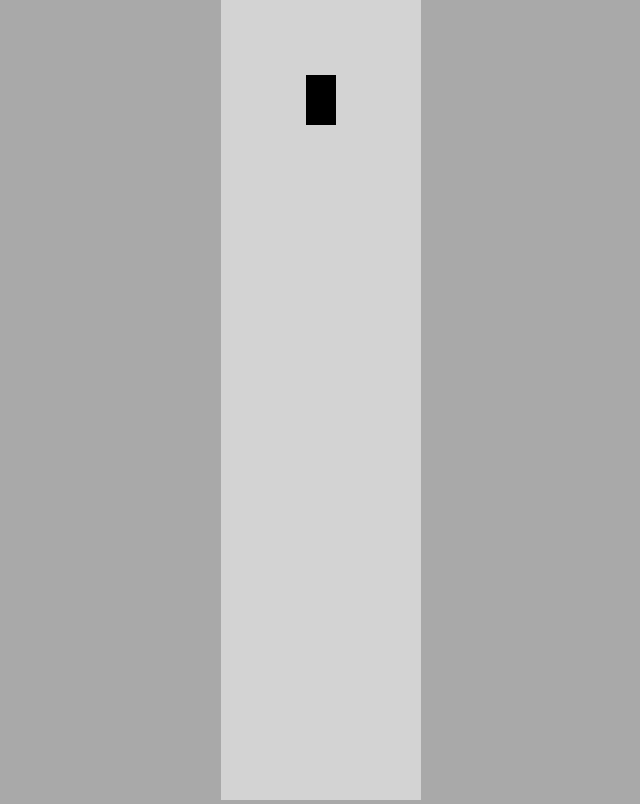
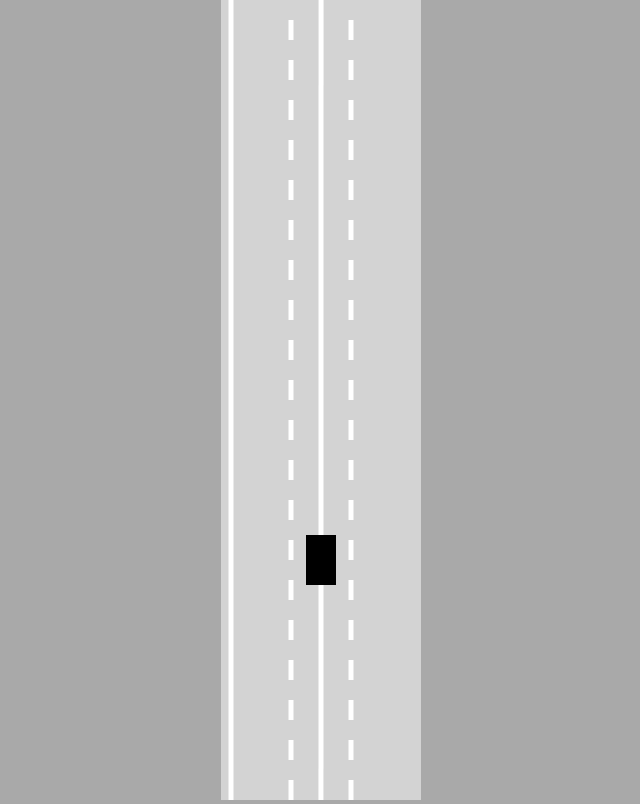
Before and after one commit to cristianoprogramador/SelfDrivingCar, a plain HTML site: page index.html in a window 1280 px wide. Shown: the whole page, without its empty margins (319-959 px from the left). Drawn offline with Linux system fonts and the light colour scheme.

Commit message:
Estrada definida e a orientação do veiculo nela

```diff
--- a/index.html
+++ b/index.html
@@ -8,6 +8,8 @@
 </head>
 <body>
     <canvas id="myCanvas"></canvas>
+    <script src="utils.js"></script>
+    <script src="road.js"></script>
     <script src="car.js"></script>
     <script src="controls.js"></script>
     <link rel="stylesheet" href="style.css">
--- a/main.js
+++ b/main.js
@@ -2,7 +2,8 @@ const canvas = document.getElementById("myCanvas")
 canvas.width = 200
 
 const ctx = canvas.getContext("2d")
-const car = new Car(100,100,30,50);
+const road = new Road(canvas.width/2, canvas.width*0.9)
+const car = new Car(road.getLaneCenter(1),100,30,50); // esse LaneCenter é a posição, entao no meio é 1 pq começa no 0 - 1 -2
 car.draw(ctx)
 
 animate();
@@ -11,6 +12,13 @@ function animate(){
     car.update()
 
     canvas.height = window.innerHeight;
+
+    ctx.save()
+    ctx.translate(0, -car.y+canvas.height*0.7)
+
+    road.draw(ctx)
     car.draw(ctx)
+
+    ctx.restore()
     requestAnimationFrame(animate)
 }
--- /dev/null
+++ b/road.js
@@ -0,0 +1,57 @@
+class Road {
+    constructor(x, width, laneCount = 3) {
+        this.x = x
+        this.width = width
+        this.laneCount = laneCount
+
+        this.left = x - width / 2
+        this.right = x + width / 2
+
+        const infinity = 1000000;
+        this.top = -infinity
+        this.bottom = infinity
+
+        const topLeft = { x: this.left, y: this.top }
+        const topRight = { x: this.right, y: this.top }
+        const bottomLeft = { x: this.left, y: this.bottom }
+        const bottomRight = { x: this.right, y: this.bottom }
+        this.borders = [
+            [topLeft, bottomLeft],
+            [topRight, bottomLeft],
+
+        ]
+    }
+
+    getLaneCenter(laneIndex) {
+        const laneWidth = this.width / this.laneCount
+        return this.left + laneWidth / 2 +
+            Math.min(laneIndex, this.laneCount - 1) * laneWidth // vai na ultima linha a direita
+    }
+
+    draw(ctx) {
+        ctx.lineWidth = 5;
+        ctx.strokeStyle = "white"
+
+        for (let i = 1; i <= this.laneCount - 1; i++) {
+            const x = lerp(
+                this.left,
+                this.right,
+                i / this.laneCount
+            );
+
+            ctx.setLineDash([20, 20])
+            ctx.beginPath()
+            ctx.moveTo(x, this.top)
+            ctx.lineTo(x, this.bottom)
+            ctx.stroke()
+        }
+
+        ctx.setLineDash([])
+        this.borders.forEach(border=>{
+            ctx.beginPath()
+            ctx.moveTo(border[0].x,border[0].y)
+            ctx.lineTo(border[1].x,border[1].y)
+            ctx.stroke()
+        })
+    }
+}
--- /dev/null
+++ b/utils.js
@@ -0,0 +1,3 @@
+function lerp(A, B, t) {
+    return A + (B - A) * t
+}
```
